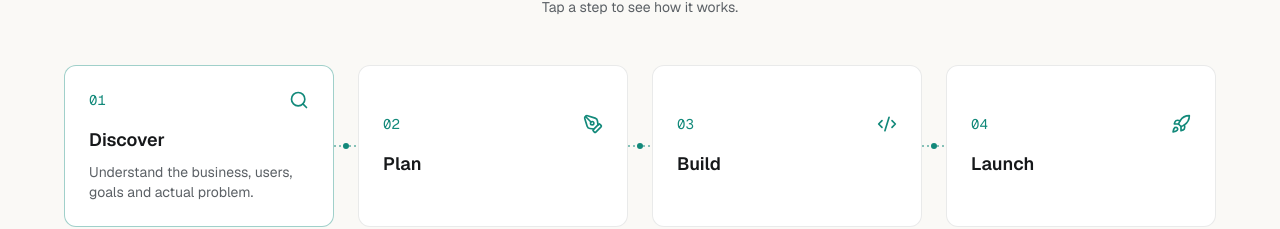
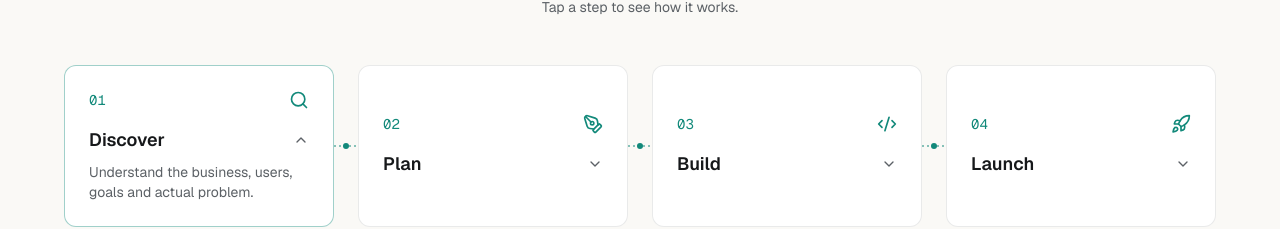
Before and after one commit to mano877/Portfolio, a Next.js app: page / in a window 1280 px wide. Shown: the part 3756-3985 px from the top of the page. Built offline with nearby package versions, Linux system fonts and the light colour scheme.

Commit message:
fix: add chevron indicator so Process steps read as expandable, not broken

```diff
--- a/components/Process.tsx
+++ b/components/Process.tsx
@@ -1,7 +1,7 @@
 "use client";
 
 import { useState } from "react";
-import { Search, PenTool, Code2, Rocket, Sparkles, ArrowRight } from "lucide-react";
+import { Search, PenTool, Code2, Rocket, Sparkles, ArrowRight, ChevronDown } from "lucide-react";
 
 const steps = [
   { number: "01", title: "Discover", description: "Understand the business, users, goals and actual problem.", icon: Search },
@@ -74,7 +74,14 @@ export default function Process() {
                     <span className="text-accent font-mono text-sm">{s.number}</span>
                     <Icon className="w-5 h-5 text-accent" />
                   </div>
-                  <h3 className="font-semibold text-lg">{s.title}</h3>
+                  <div className="flex items-center justify-between gap-2">
+                    <h3 className="font-semibold text-lg">{s.title}</h3>
+                    <ChevronDown
+                      className={`w-4 h-4 text-muted shrink-0 transition-transform duration-300 ${
+                        isOpen ? "rotate-180" : ""
+                      }`}
+                    />
+                  </div>
                   <div
                     className={`grid transition-all duration-300 ease-out ${
                       isOpen ? "grid-rows-[1fr] opacity-100 mt-2" : "grid-rows-[0fr] opacity-0"
```
